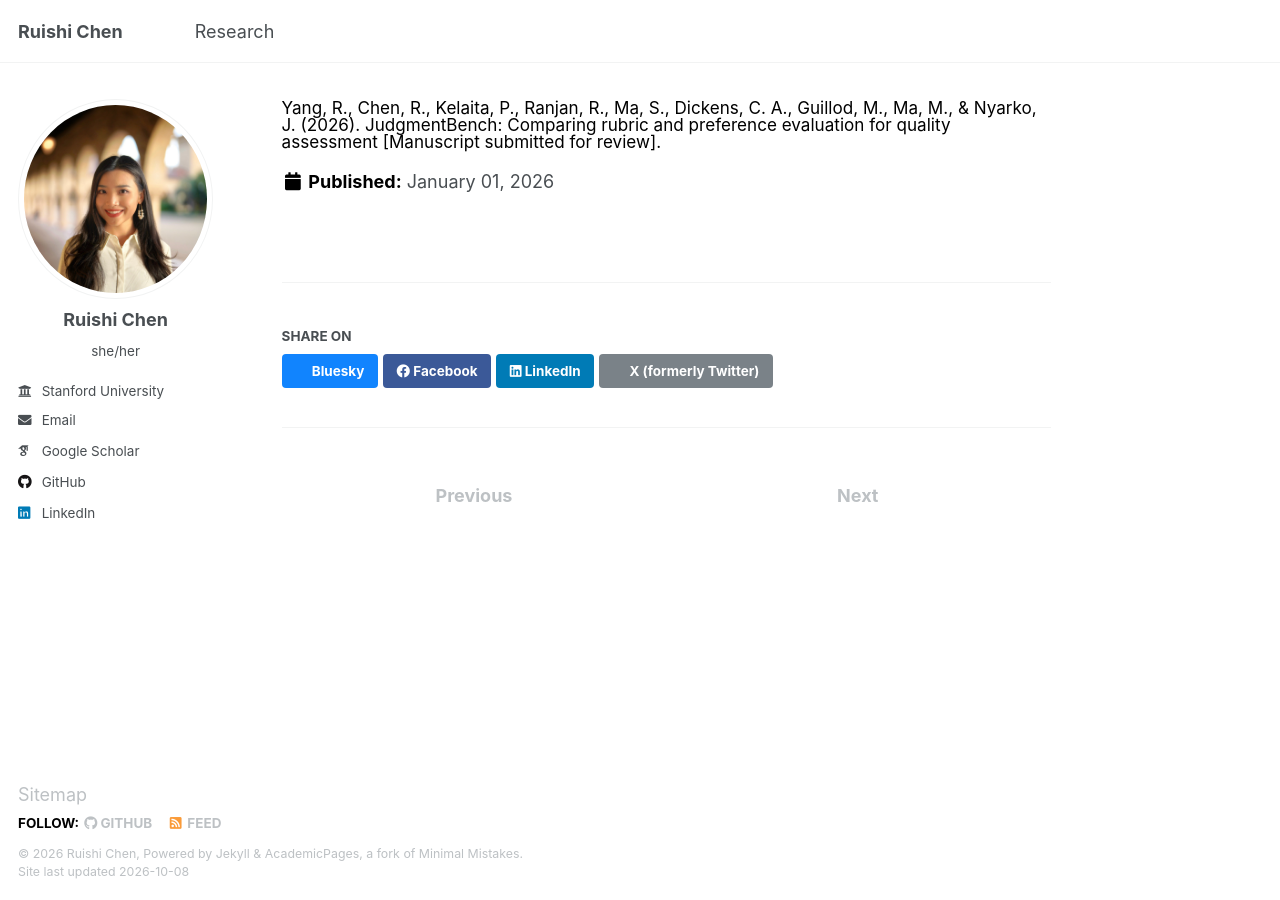
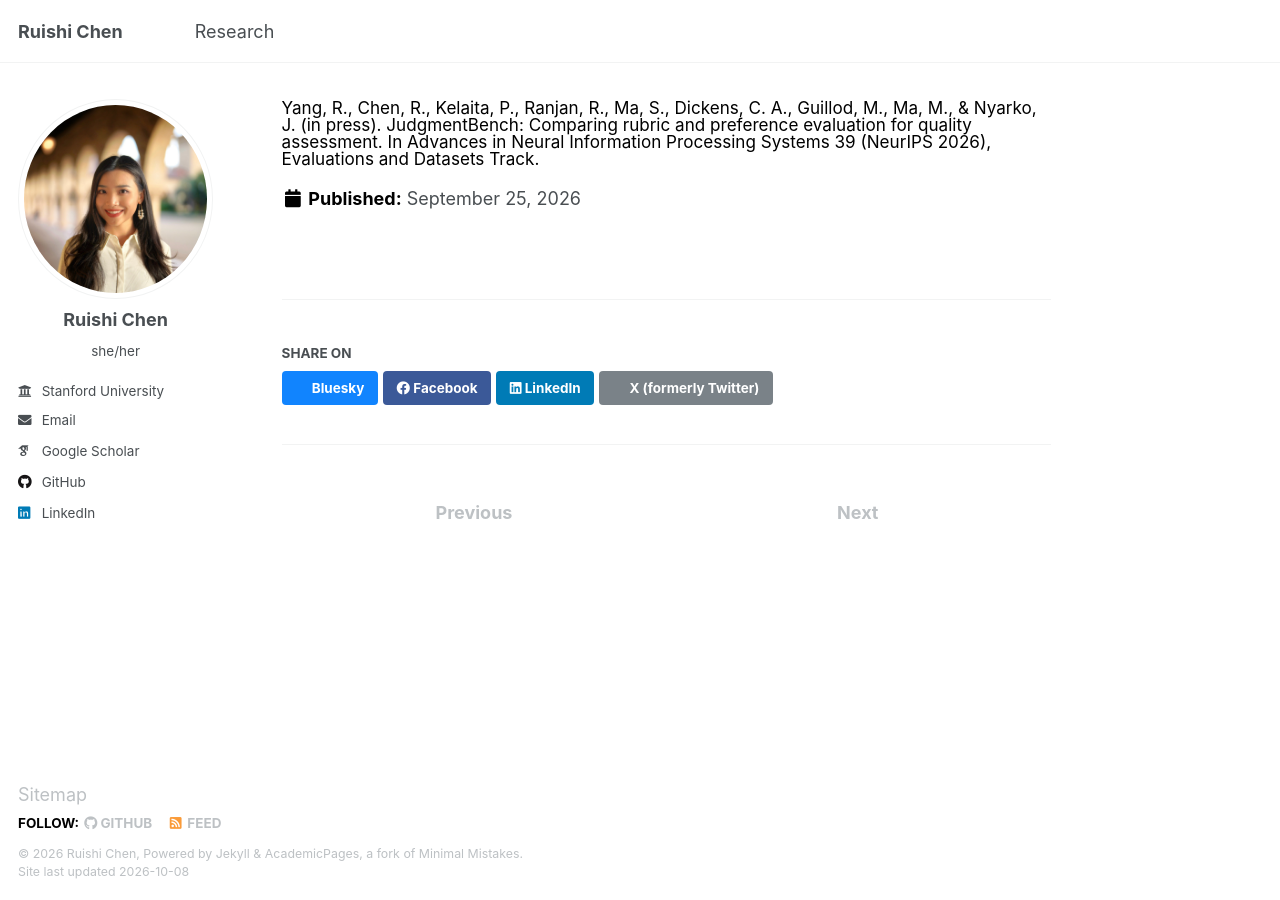
Before and after one commit to ruishi-chen/ruishi-chen.github.io, a Jekyll site: the page built from _publications/2026-judgmentbench.md, in a window 1280 px wide. Built offline with Jekyll 4.4.1, drawn with Linux system fonts in a browser that asks for light colours; some web fonts are replaced; a style sheet for code colours, icons or effects is not loaded.

Commit message:
Update JudgmentBench: accepted at NeurIPS 2026 ED Track
Co-Authored-By: Claude Opus 5.5 <noreply@anthropic.com>

```diff
--- a/_publications/2026-judgmentbench.md
+++ b/_publications/2026-judgmentbench.md
@@ -1,6 +1,6 @@
 ---
-title: "Yang, R., Chen, R., Kelaita, P., Ranjan, R., Ma, S., Dickens, C. A., Guillod, M., Ma, M., & Nyarko, J. (2026). JudgmentBench: Comparing rubric and preference evaluation for quality assessment [Manuscript submitted for review]."
+title: "Yang, R., Chen, R., Kelaita, P., Ranjan, R., Ma, S., Dickens, C. A., Guillod, M., Ma, M., & Nyarko, J. (in press). JudgmentBench: Comparing rubric and preference evaluation for quality assessment. In Advances in Neural Information Processing Systems 39 (NeurIPS 2026), Evaluations and Datasets Track."
 collection: publications
-category: submissions
-date: 2026-01-01
+category: conference-preprints
+date: 2026-09-25
 ---
```
